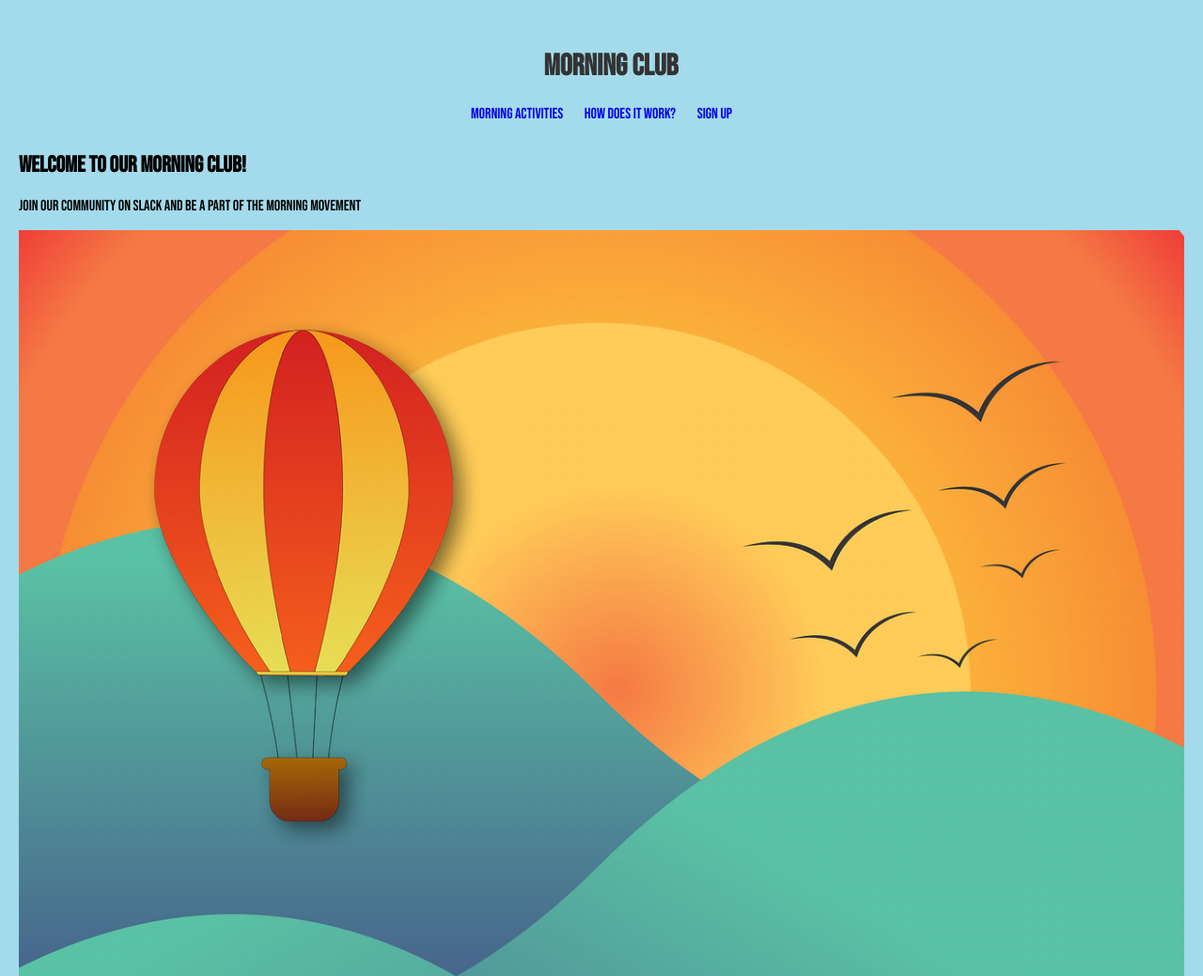
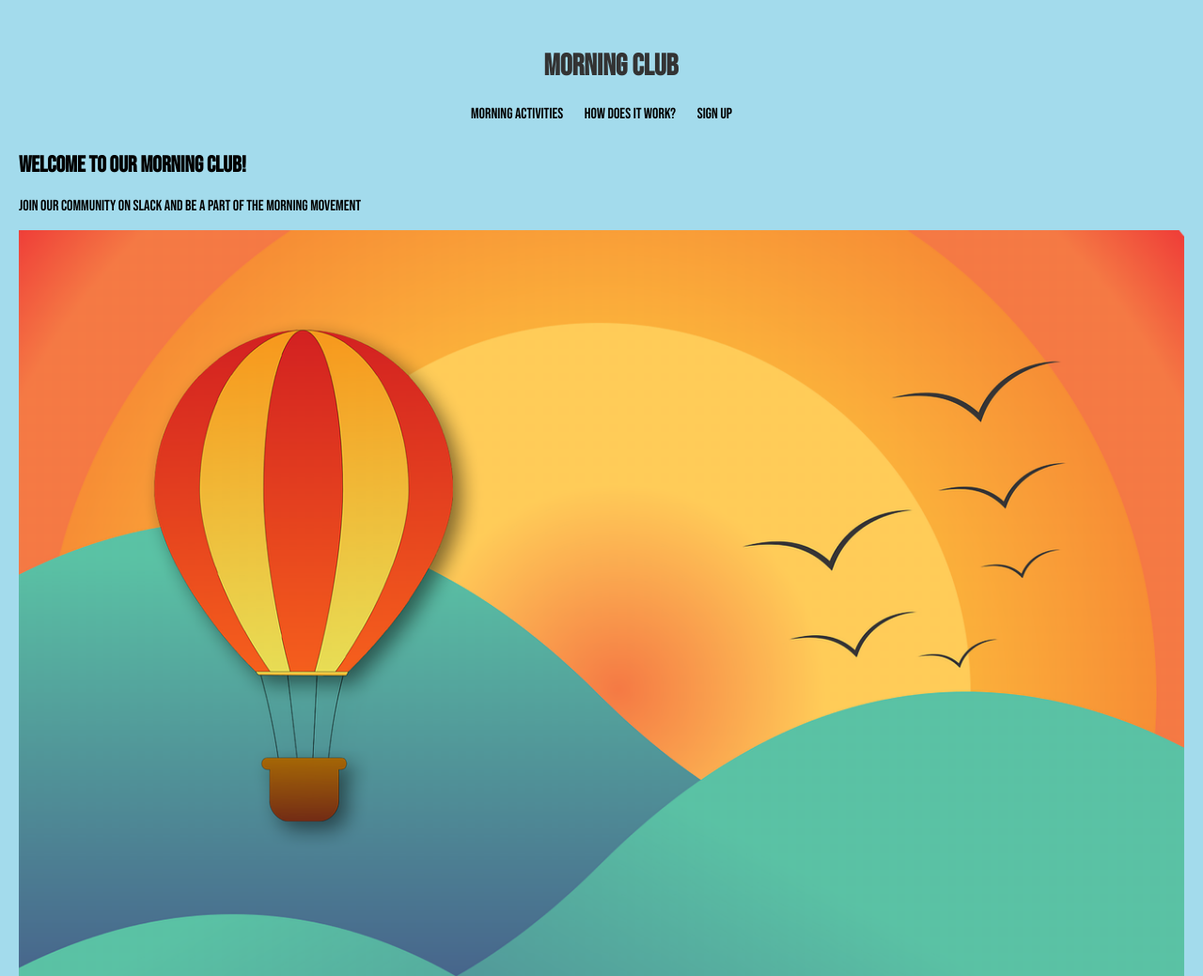
Before and after one commit to RosencrantzArt/Morning-Hub, a plain HTML site: page index.html in a window 1280 px wide. Shown: the top 1039 px of the page at 94% size. Drawn offline with Linux system fonts and the light colour scheme.

Commit message:
change color code to a fallback black

```diff
--- a/assets/css/style.css
+++ b/assets/css/style.css
@@ -113,7 +113,7 @@ nav ul li {
 
 /* Styles for navigation links */
 nav ul li a {
-  color: 4;
+  color: #000;
   /* Color of navigation links */
   text-decoration: none;
   /* Remove underline from navigation links */
```
